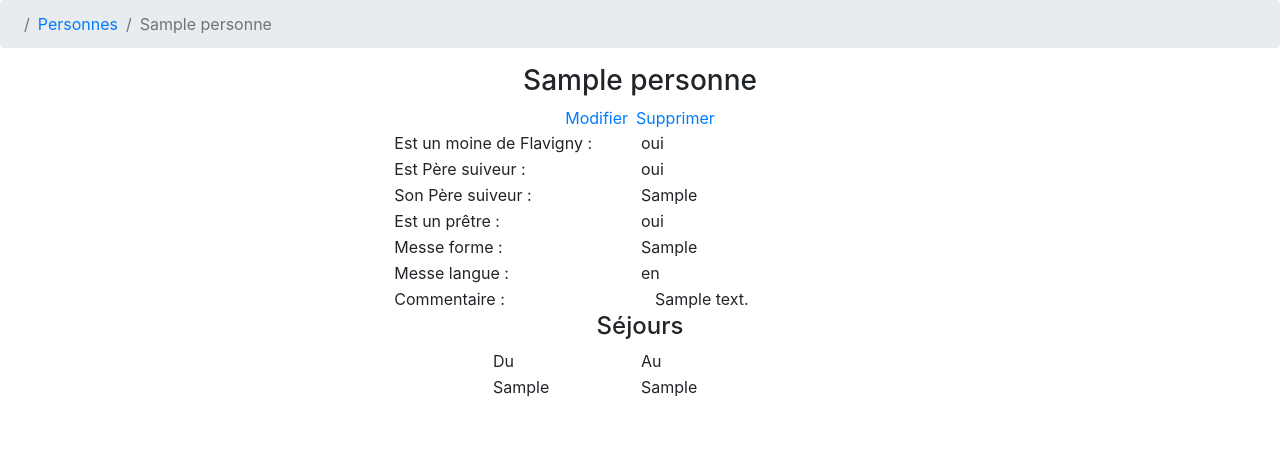
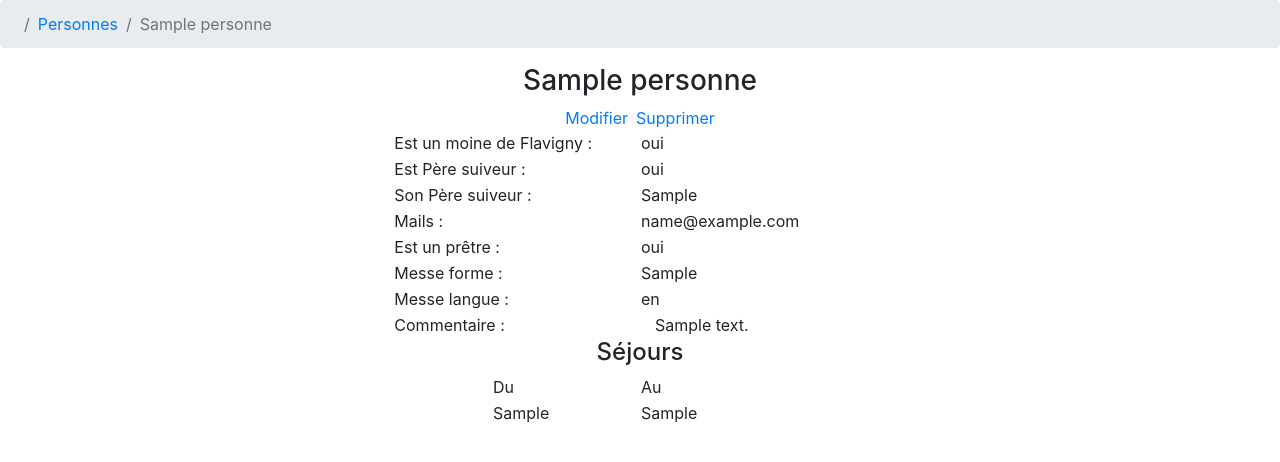
Before and after one commit to BrRoman/hotellerie, a Django app: template hotellerie/apps/personnes/templates/personnes/details.html in a window 1280 px wide. Shown: the part 64-526 px from the top of the page. Run offline with Django 3.2, Linux system fonts and the light colour scheme; the template is opened without the code that fills it: most values are stand-ins (such as "Sample title", 1, 10 or a date in 2020); style sheets or scripts are compiled from the project's sources; some libraries are stand-ins or nearby versions.

Commit message:
Personnes: mails added in details.

```diff
--- a/hotellerie/apps/personnes/templates/personnes/details.html
+++ b/hotellerie/apps/personnes/templates/personnes/details.html
@@ -25,6 +25,11 @@
             <td>Son Père suiveur :</td>
             <td>{{ personne.pere_suiveur|default_if_none:"" }}</td>
         </tr>
+
+            <tr>
+                <td>Mails :</td>
+                <td>{{ mails|join:' <br> ' }}</td>
+            </tr>
         <tr>
             <td>Est un prêtre :</td>
             <td>{{ personne.pretre|yesno:"oui,non" }}</td>
--- a/hotellerie/apps/personnes/views.py
+++ b/hotellerie/apps/personnes/views.py
@@ -8,7 +8,7 @@ from django.shortcuts import get_object_or_404, render
 from django.urls import reverse
 
 from .forms import PersonneForm
-from .models import Personne
+from .models import Mail, Personne
 
 
 @login_required
@@ -65,7 +65,8 @@ def details(request, **kwargs):
     first_letter = personne.nom[0] if personne.nom else '-'
     return render(request, 'personnes/details.html', {
         'personne': personne,
-        'first_letter': first_letter
+        'first_letter': first_letter,
+        'mails': Mail.objects.filter(personne=personne),
     })
 
 
```
